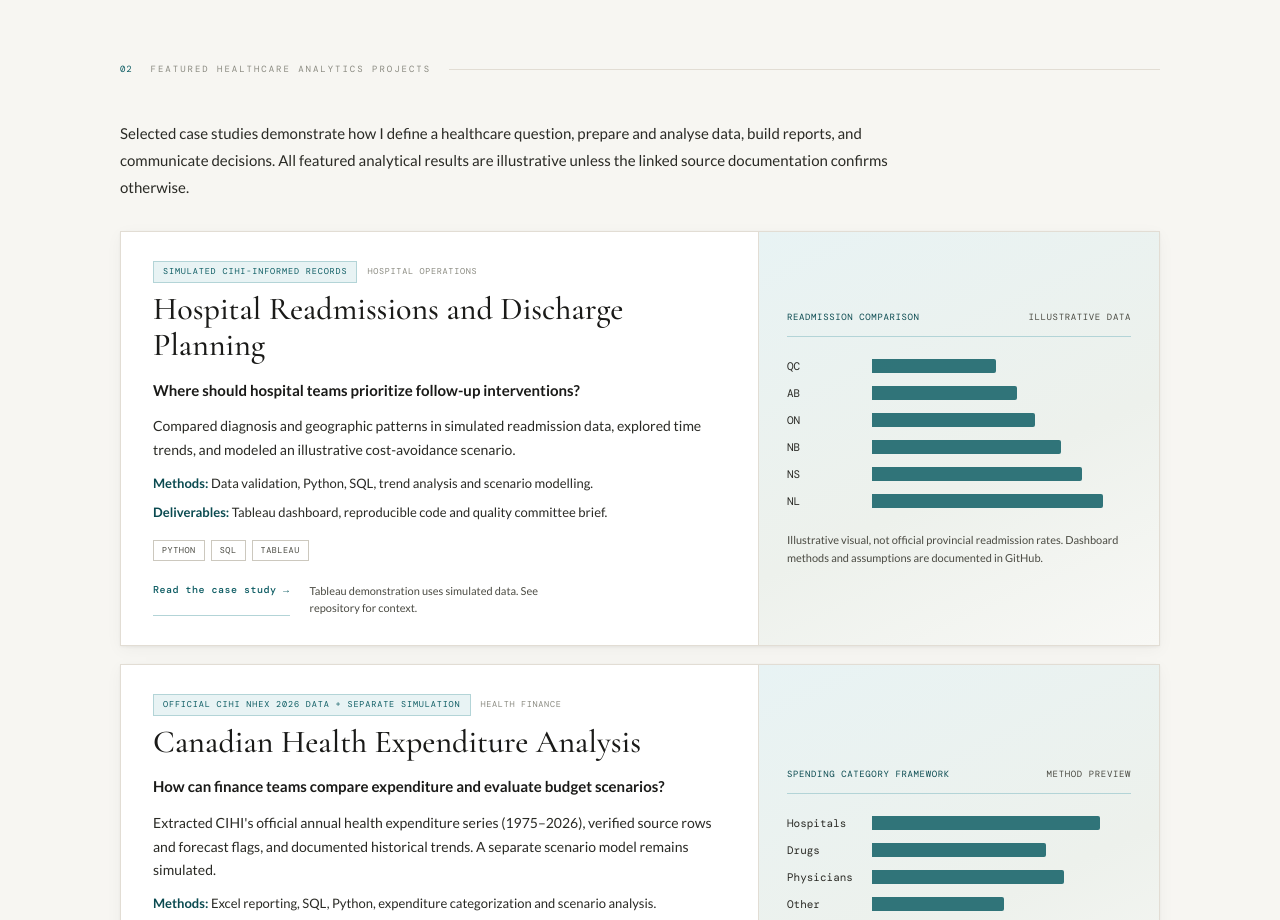
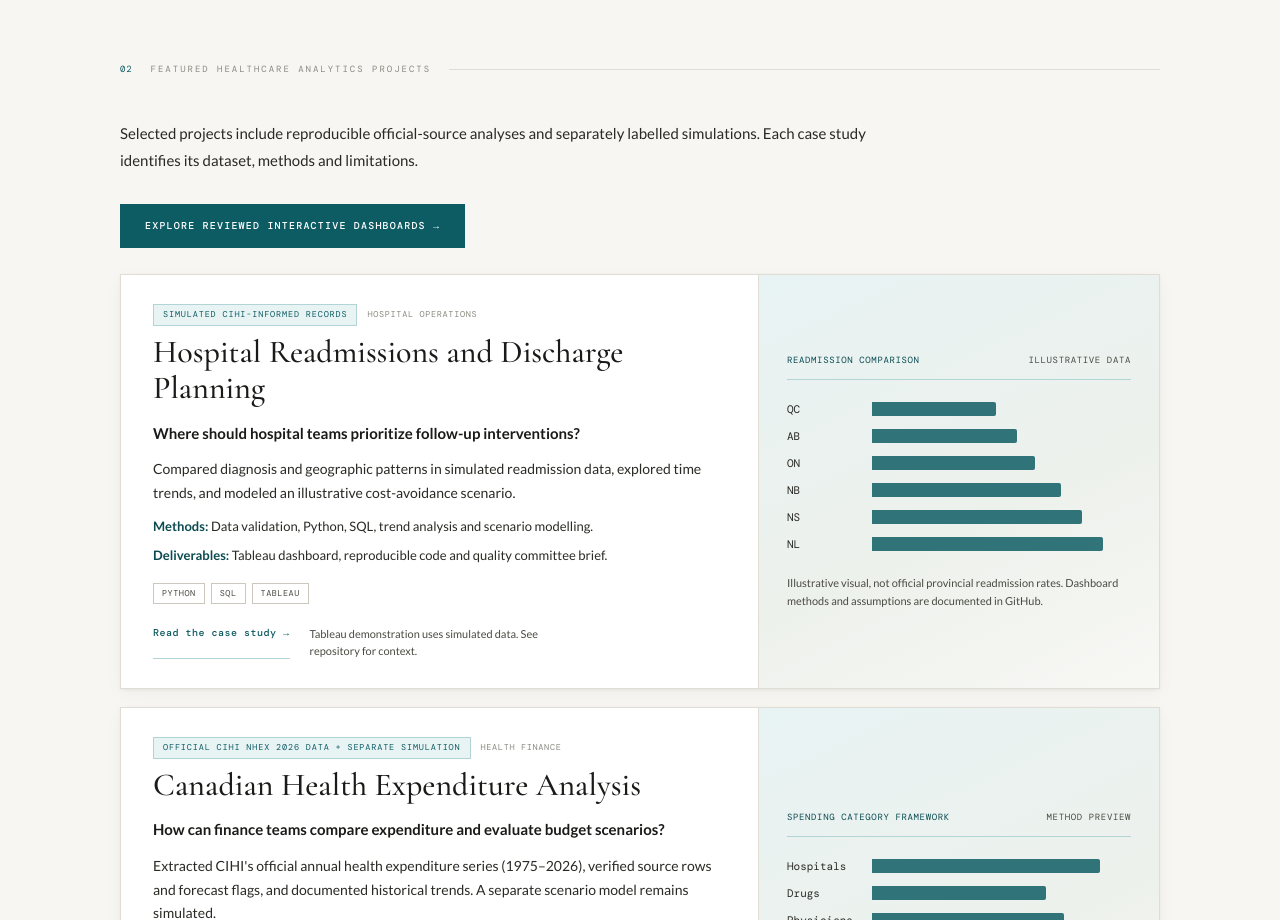
Before and after one commit to Famiyke/health-data-portfolio, a plain HTML site: page index.html in a window 1280 px wide. Shown: the part 1500-2420 px from the top of the page. Drawn offline with nearby package versions, Linux system fonts and the light colour scheme; a web font is replaced by a local one.

Commit message:
Link validated replacement browser dashboards from portfolio projects section

```diff
--- a/index.html
+++ b/index.html
@@ -550,7 +550,8 @@ section[id] { scroll-margin-top: 75px; }
 <section class="projects" id="projects">
   <div class="wrap">
     <div class="sh"><span class="sh-num">02</span><span class="sh-label">Featured Healthcare Analytics Projects</span><div class="sh-line"></div></div>
-    <p class="section-lead">Selected case studies demonstrate how I define a healthcare question, prepare and analyse data, build reports, and communicate decisions. All featured analytical results are illustrative unless the linked source documentation confirms otherwise.</p>
+    <p class="section-lead">Selected projects include reproducible official-source analyses and separately labelled simulations. Each case study identifies its dataset, methods and limitations.</p>
+    <p style="margin:0 0 26px"><a href="dashboards/index.html" class="btn-primary" style="display:inline-block">Explore reviewed interactive dashboards →</a></p>
     <div class="featured-stack">
       <article class="featured-card">
         <div class="featured-copy">
```
